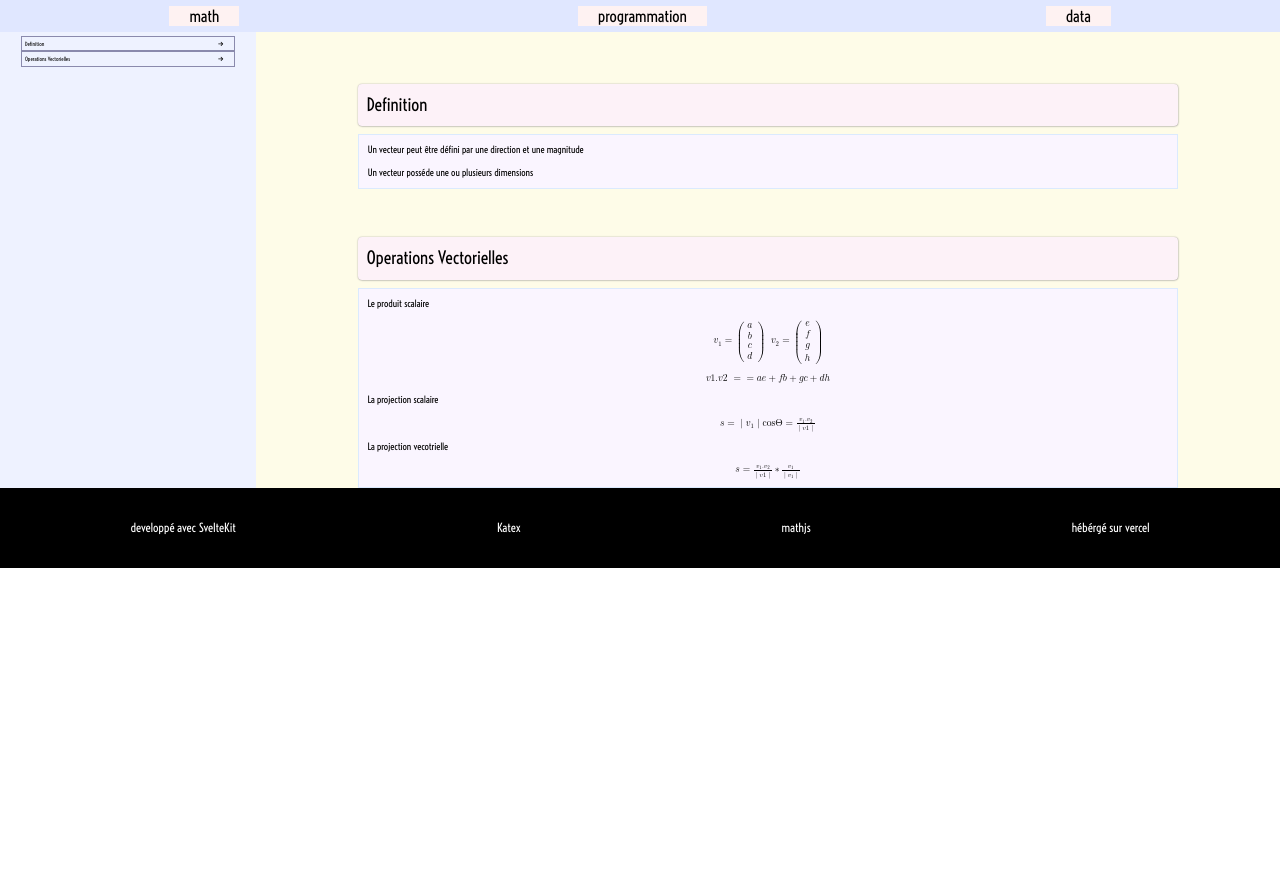
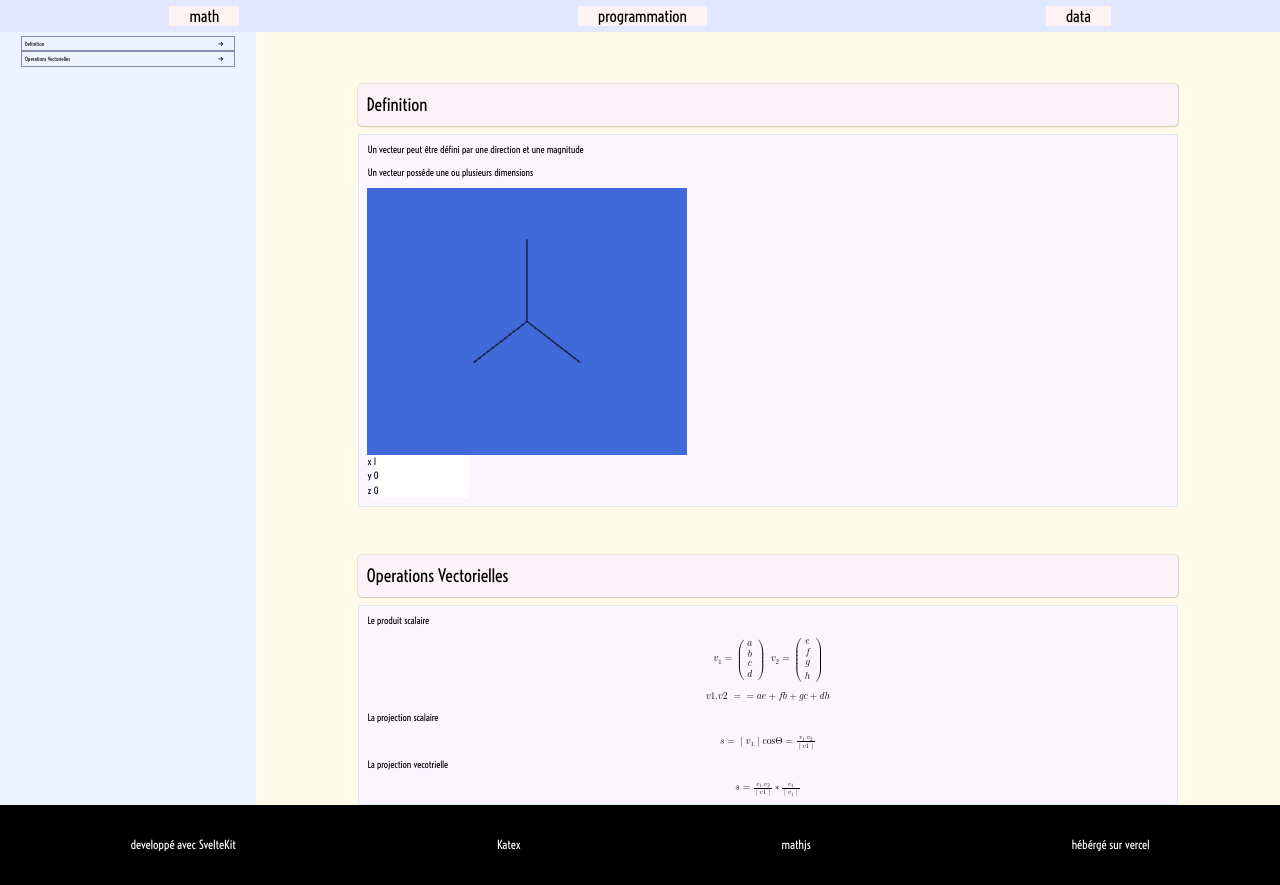
Before and after one commit to Stupnikjs/mathsvelte, a SvelteKit app: page /math/vecteur in a window 1280 px wide. Before the commit the page ends 800 px from the top, so only its background shows below. Built offline with nearby package versions, Linux system fonts and the light colour scheme.

Commit message:
back to three

```diff
--- a/package.json
+++ b/package.json
@@ -32,5 +32,6 @@
 		"katex": "^0.16.8",
 		"mathjs": "^11.9.1",
 		"three": "^0.155.0"
+
 	}
 }
--- a/src/routes/math/matrice/+page.svelte
+++ b/src/routes/math/matrice/+page.svelte
@@ -38,7 +38,7 @@
                 </p>
                 <p>
                     On appelle matrice colonne les matrices qui ne sont composé que d'une seule colonne
-                    <Matrix arr={[["a", "b", "c", "d"]]} type="p" tailwind={"my-3 text-center"}/>
+                    <Matrix arr={[["a"], ["b"], ["c"], ["d"]]} type="b" tailwind={"my-3 text-center"}/>
                 </p>
                 <p class="mb-3"> Elles peuvent nous aider a resoudres des equations simultanées </p>
 
--- a/src/routes/math/vecteur/+page.svelte
+++ b/src/routes/math/vecteur/+page.svelte
@@ -4,7 +4,7 @@
     import Item from "../../../components/item.svelte";
     import AsideComp from "../../../components/AsideComp.svelte";
     import Katex from "../../../katex/katex.svelte";
-
+    import Three from "../../../three/three.svelte";
 
 
     $: itemTitles = [] as string[];
@@ -26,7 +26,7 @@
         <Item title="Definition" onMountCb={registerChildComponent}>
             <p> Un vecteur peut être défini par une direction et une magnitude </p>
             <p> Un vecteur posséde une ou plusieurs dimensions </p>
-
+            <Three></Three>
         </Item>
         <Item title="Operations Vectorielles" onMountCb={registerChildComponent}>
             <h3> Le produit scalaire</h3>
--- a/src/three/three.svelte
+++ b/src/three/three.svelte
@@ -1,16 +1,19 @@
+
+
+
 <script lang="ts">
 
   import { browser } from '$app/environment';
   import { onMount } from 'svelte';
   import * as THREE from 'three';
-    import { createLabelSprite } from '../functions/threeLabel';
+
 
   let el: any;
   $: x = 1;
   $: y = 0;
   $: z = 0;
 
-  let l = 1 ;
+  let l = 3 ;
 
 
   function getAxes (l:number){
@@ -33,7 +36,7 @@
     scene.background = new THREE.Color("#3f6ad7")
     const camera = new THREE.PerspectiveCamera(75, window.innerWidth / window.innerHeight, 0.1, 1000);
 
-    const material = new THREE.LineBasicMaterial({ color: 0x0000ff });
+    const material = new THREE.LineBasicMaterial({ color: "black" });
 
 
     axes.forEach((axis) => {
@@ -42,6 +45,8 @@
       const line = new THREE.Line(geometry, material);
 
       scene.add(line);
+
+
     });
 
     let renderer: THREE.WebGLRenderer;
@@ -63,7 +68,7 @@
 
 
     const resize = () => {
-      renderer.setSize(window.innerWidth / 2, window.innerHeight / 2);
+      renderer.setSize(window.innerWidth / 4, window.innerHeight / 3);
       camera.aspect = window.innerWidth / window.innerHeight;
       camera.updateProjectionMatrix();
     };
@@ -83,13 +88,24 @@
   }
   let scene = test(axes)
 
-  function clickHandler(){
-    scene.children[0].scale.x += x
 
-  }
 
 
 </script>
 
-<canvas bind:this={el}></canvas>
-<button on:click={clickHandler}> Agrandir  </button>
+<div class="flex flex-col">
+  <canvas class="" bind:this={el}></canvas>
+  <fieldset>
+    <label for="x">x</label>
+    <input type="number" on:input={ (e) => { if (e) x = +e.currentTarget.value }} bind:value={x}>
+  </fieldset>
+  <fieldset>
+    <label for="y">y</label>
+    <input type="number" on:input={ (e) => { if (e) y = +e.currentTarget.value }} bind:value={y}>
+  </fieldset>
+  <fieldset>
+    <label for="z">z</label>
+    <input type="number" on:input={ (e) => { if (e) z = +e.currentTarget.value }} bind:value={z}>
+  </fieldset>
+
+</div>
```
Also changed, not shown: 1 other file (tests, documents, lock files or other folders).
